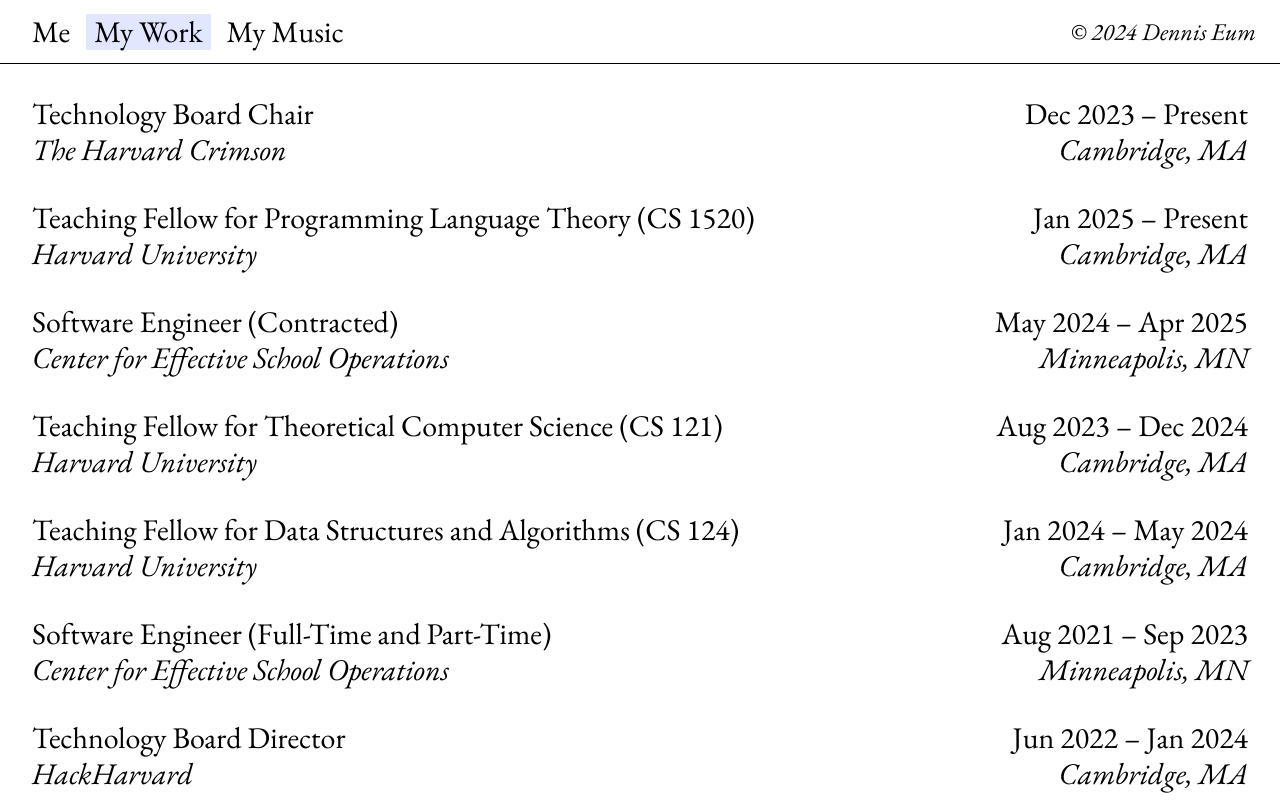
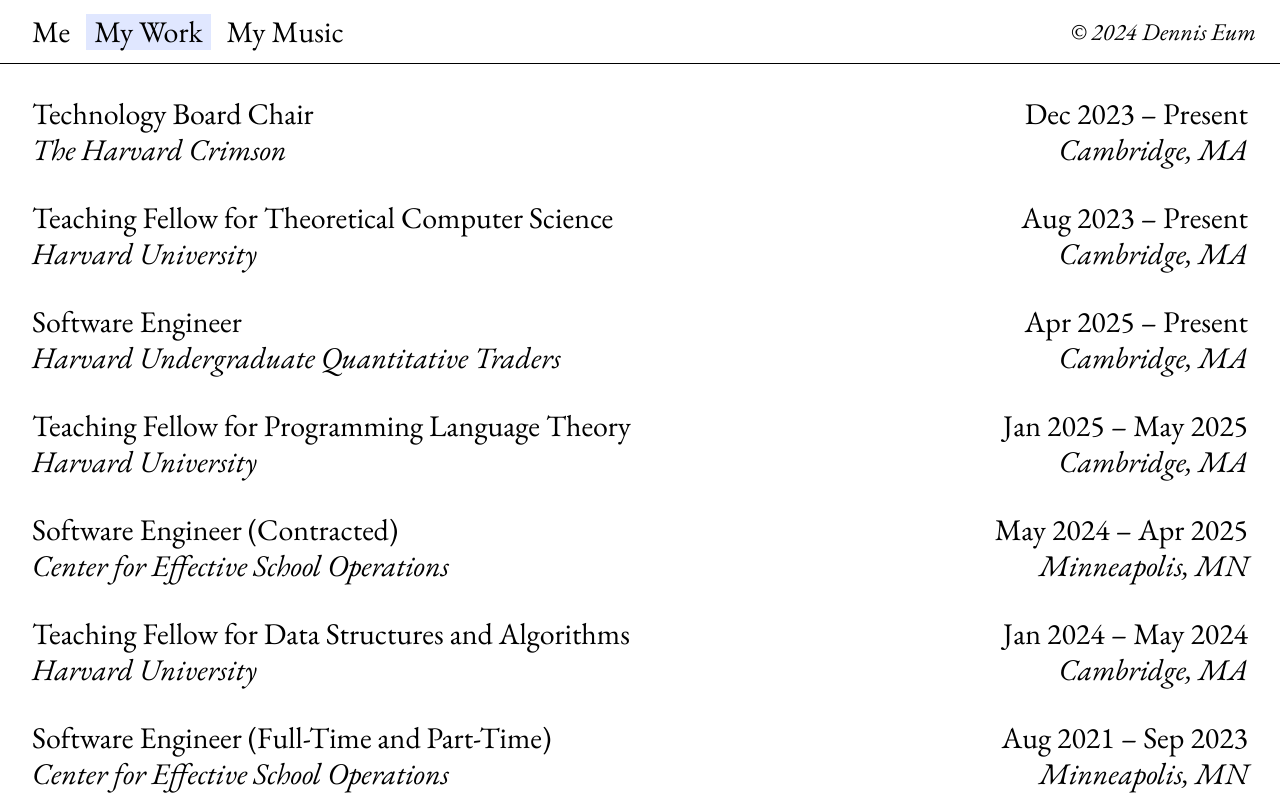
Before and after one commit to dseum/denniseum, a SvelteKit app: page /work in a window 1280 px wide. Built offline with nearby package versions, Linux system fonts and the light colour scheme.

Commit message:
feat: roles

```diff
--- a/src/routes/work/data.ts
+++ b/src/routes/work/data.ts
@@ -25,7 +25,31 @@
     },
   },
   {
-    role: 'Teaching Fellow for Programming Language Theory (CS 1520)',
+    role: 'Teaching Fellow for Theoretical Computer Science',
+    for: 'Harvard University',
+    location: {
+      city: 'Cambridge',
+      macro: 'MA',
+    },
+    period: {
+      start: new Date(2023, 7),
+      end: null,
+    },
+  },
+  {
+    role: 'Software Engineer',
+    for: 'Harvard Undergraduate Quantitative Traders',
+    location: {
+      city: 'Cambridge',
+      macro: 'MA',
+    },
+    period: {
+      start: new Date(2025, 3),
+      end: null,
+    },
+  },
+  {
+    role: 'Teaching Fellow for Programming Language Theory',
     for: 'Harvard University',
     location: {
       city: 'Cambridge',
@@ -33,7 +57,7 @@
     },
     period: {
       start: new Date(2025, 0),
-      end: null,
+      end: new Date(2025, 4),
     },
   },
   {
@@ -49,19 +73,7 @@
     },
   },
   {
-    role: 'Teaching Fellow for Theoretical Computer Science (CS 121)',
-    for: 'Harvard University',
-    location: {
-      city: 'Cambridge',
-      macro: 'MA',
-    },
-    period: {
-      start: new Date(2023, 7),
-      end: new Date(2024, 11),
-    },
-  },
-  {
-    role: 'Teaching Fellow for Data Structures and Algorithms (CS 124)',
+    role: 'Teaching Fellow for Data Structures and Algorithms',
     for: 'Harvard University',
     location: {
       city: 'Cambridge',
```
